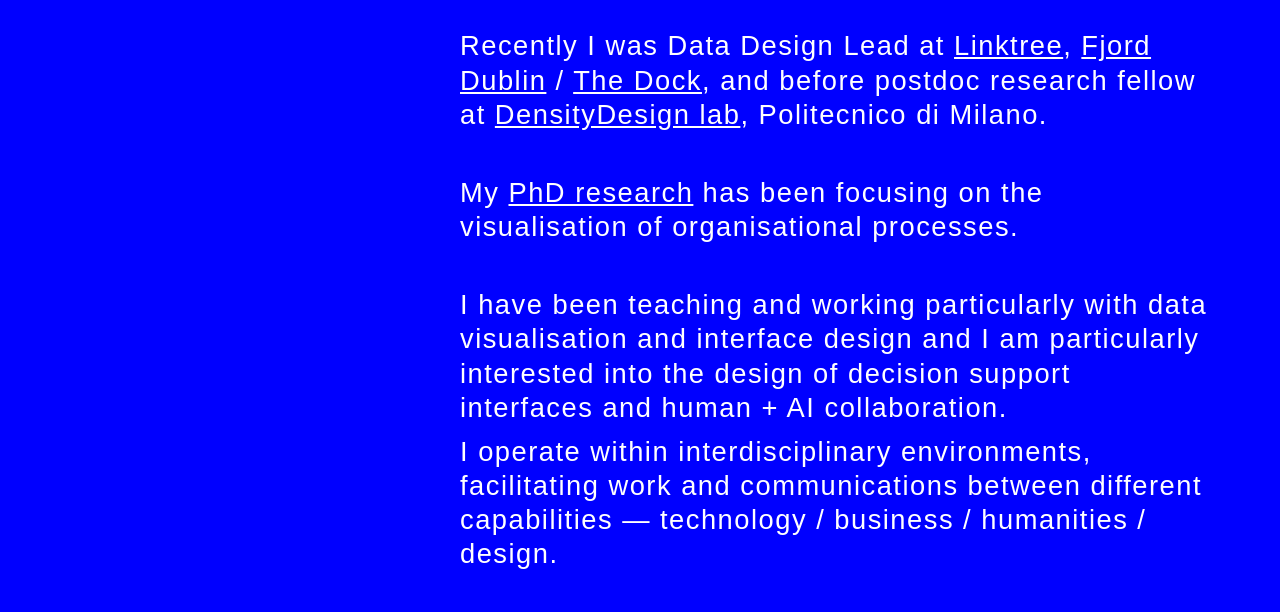
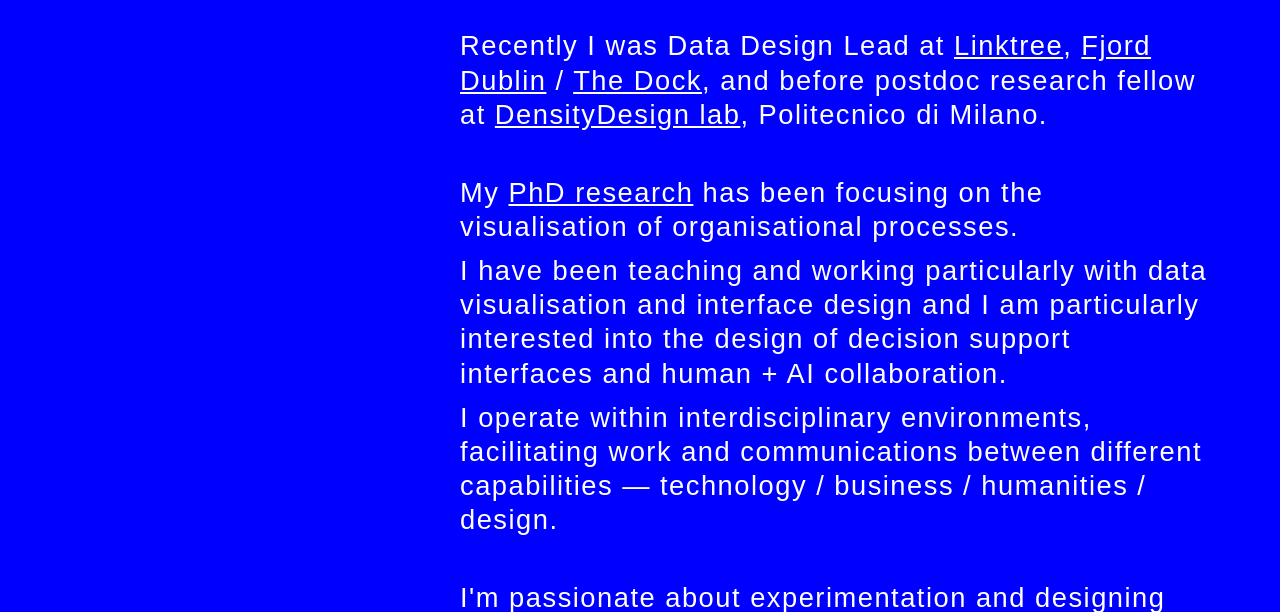
Before and after one commit to azzurrapini/azzurrapini.github.io, a plain HTML site: page index.html in a window 1280 px wide. Shown: the part 123-735 px from the top of the page. Drawn offline with nearby package versions, Linux system fonts and the light colour scheme; a web font is replaced by a local one.

Commit message:
Update index.html

```diff
--- a/index.html
+++ b/index.html
@@ -34,7 +34,7 @@
 
 			<p> I am a design lead with a focus on data driven products. </p> </br> <p> Recently I was Data Design Lead at <a href="https://linktr.ee/" target="_blank">Linktree</a>, <a href="https://www.fjordnet.com/offices/dublin/" target="_blank">Fjord Dublin</a> / <a href="https://www.accenture.com/ie-en/company-dublin-innovation-centre-the-dock" target="_blank">The Dock</a>, and before postdoc research fellow at <a href="http://www.densitydesign.org/" target="_blank">DensityDesign lab</a>, Politecnico di Milano.</p> <br>
 
-			<p> My <a href="http://www.densitydesign.org/research/redesigning-organizational-processes/" target="_blank">PhD research</a> has been focusing on the visualisation of organisational processes. </p> <br><p>I have been teaching and working particularly with data visualisation and interface design and I am particularly interested into the design of decision support interfaces and human + AI collaboration.</p>
+			<p> My <a href="http://www.densitydesign.org/research/redesigning-organizational-processes/" target="_blank">PhD research</a> has been focusing on the visualisation of organisational processes. </p> <p>I have been teaching and working particularly with data visualisation and interface design and I am particularly interested into the design of decision support interfaces and human + AI collaboration.</p>
 
       <p>I operate within interdisciplinary environments, facilitating work and communications between different capabilities — technology / business / humanities / design. </p> <br> <p> I'm passionate about experimentation and designing meaningful seamless experiences informed and powered by data and technology.</p> <br>
 
```
